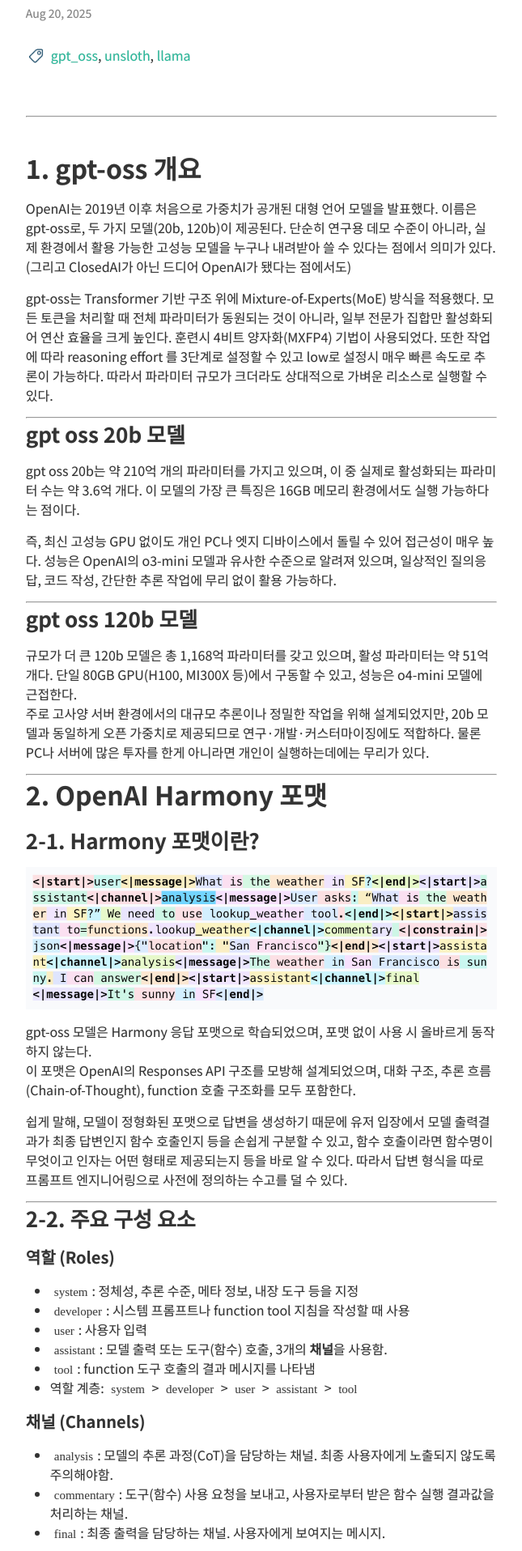
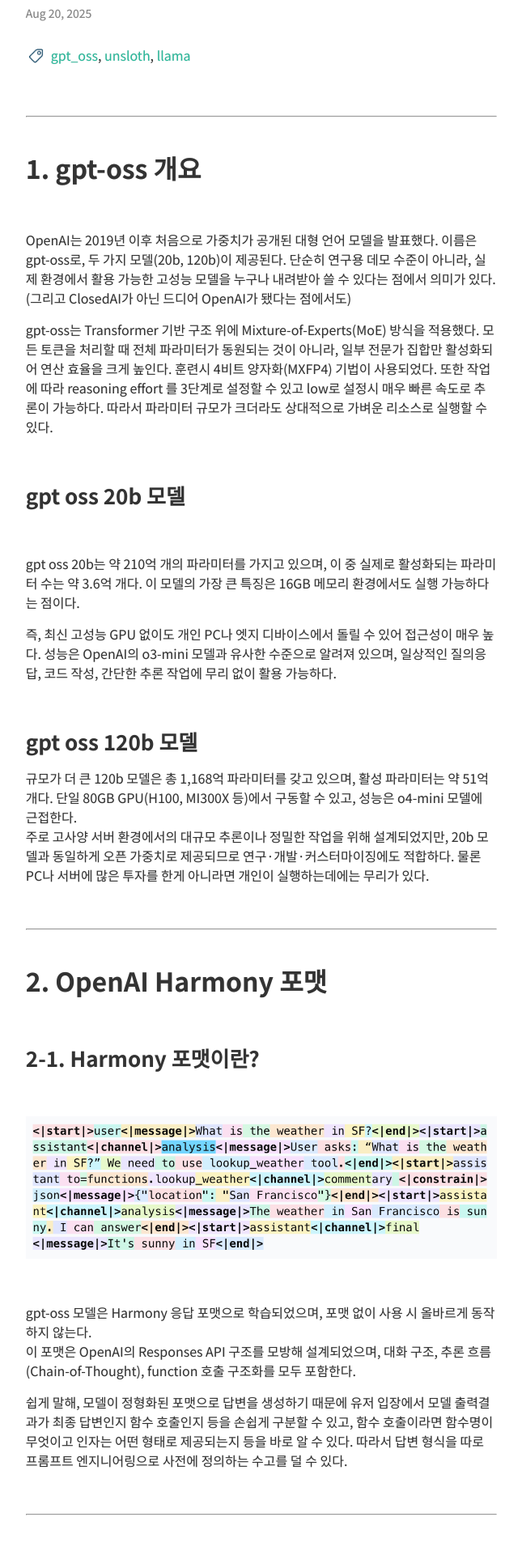
Before and after one commit to Clarit7/clarit7.github.io, a Jekyll site: the page built from _posts/2025-08-20-gpt_oss_tutorial.md, in a window 1280 px wide. Shown: the part 306-2222 px from the top of the page at 81% size, without its empty margins (317-962 px from the left). Built offline with Jekyll 4.4.1, drawn with Linux system fonts in a browser that asks for light colours; some web fonts are replaced; comment, search, counter and statistics services are not loaded.

Commit message:
Add linebreak

````diff
--- a/_posts/2025-08-20-gpt_oss_tutorial.md
+++ b/_posts/2025-08-20-gpt_oss_tutorial.md
@@ -16,45 +16,68 @@
 
 ## 1. gpt-oss 개요
 
+<br/>
+
 OpenAI는 2019년 이후 처음으로 가중치가 공개된 대형 언어 모델을 발표했다. 이름은 gpt-oss로, 두 가지 모델(20b, 120b)이 제공된다. 단순히 연구용 데모 수준이 아니라, 실제 환경에서 활용 가능한 고성능 모델을 누구나 내려받아 쓸 수 있다는 점에서 의미가 있다. (그리고 ClosedAI가 아닌 드디어 OpenAI가 됐다는 점에서도)
 
 gpt-oss는 Transformer 기반 구조 위에 Mixture-of-Experts(MoE) 방식을 적용했다. 모든 토큰을 처리할 때 전체 파라미터가 동원되는 것이 아니라, 일부 전문가 집합만 활성화되어 연산 효율을 크게 높인다. 훈련시 4비트 양자화(MXFP4) 기법이 사용되었다. 또한 작업에 따라 reasoning effort 를 3단계로 설정할 수 있고 low로 설정시 매우 빠른 속도로 추론이 가능하다. 따라서 파라미터 규모가 크더라도 상대적으로 가벼운 리소스로 실행할 수 있다.
 
----
+<br/>
 
 ### gpt oss 20b 모델
+
+<br/>
 
 gpt oss 20b는 약 210억 개의 파라미터를 가지고 있으며, 이 중 실제로 활성화되는 파라미터 수는 약 3.6억 개다. 이 모델의 가장 큰 특징은 16GB 메모리 환경에서도 실행 가능하다는 점이다.
 
 즉, 최신 고성능 GPU 없이도 개인 PC나 엣지 디바이스에서 돌릴 수 있어 접근성이 매우 높다. 성능은 OpenAI의 o3-mini 모델과 유사한 수준으로 알려져 있으며, 일상적인 질의응답, 코드 작성, 간단한 추론 작업에 무리 없이 활용 가능하다.
 
----
+<br/>
 
 ### gpt oss 120b 모델
 
 규모가 더 큰 120b 모델은 총 1,168억 파라미터를 갖고 있으며, 활성 파라미터는 약 51억 개다. 단일 80GB GPU(H100, MI300X 등)에서 구동할 수 있고, 성능은 o4-mini 모델에 근접한다.
 주로 고사양 서버 환경에서의 대규모 추론이나 정밀한 작업을 위해 설계되었지만, 20b 모델과 동일하게 오픈 가중치로 제공되므로 연구·개발·커스터마이징에도 적합하다. 물론 PC나 서버에 많은 투자를 한게 아니라면 개인이 실행하는데에는 무리가 있다.
 
+<br/>
+
 ---
+
+<br/>
 
 ## 2. OpenAI Harmony 포맷
 
+<br/>
+
 ### 2-1. Harmony 포맷이란?
+
+<br/>
 
 <p align="center">
     <img src="/images/2025/08/21/1.png" width="800px">
 </p>
+
+<br/>
 
 gpt-oss 모델은 Harmony 응답 포맷으로 학습되었으며, 포맷 없이 사용 시 올바르게 동작하지 않는다.
 이 포맷은 OpenAI의 Responses API 구조를 모방해 설계되었으며, 대화 구조, 추론 흐름 (Chain-of-Thought), function 호출 구조화를 모두 포함한다.
 
 쉽게 말해, 모델이 정형화된 포맷으로 답변을 생성하기 때문에 유저 입장에서 모델 출력결과가 최종 답변인지 함수 호출인지 등을 손쉽게 구분할 수 있고, 함수 호출이라면 함수명이 무엇이고 인자는 어떤 형태로 제공되는지 등을 바로 알 수 있다. 따라서 답변 형식을 따로 프롬프트 엔지니어링으로 사전에 정의하는 수고를 덜 수 있다.
 
+<br/>
+
 ---
+
+<br/>
 
 ### 2-2. 주요 구성 요소
 
+<br/>
+
 ####  역할 (Roles)
+
+<br/>
+
 - `system`: 정체성, 추론 수준, 메타 정보, 내장 도구 등을 지정
 - `developer`: 시스템 프롬프트나 function tool 지침을 작성할 때 사용
 - `user`: 사용자 입력
@@ -62,15 +85,25 @@
 - `tool`: function 도구 호출의 결과 메시지를 나타냄
 - 역할 계층: `system` > `developer` > `user` > `assistant` > `tool`
 
+<br/>
 
 #### 채널 (Channels)
+
+<br/>
+
 - `analysis`: 모델의 추론 과정(CoT)을 담당하는 채널. 최종 사용자에게 노출되지 않도록 주의해야함.
 - `commentary`: 도구(함수) 사용 요청을 보내고, 사용자로부터 받은 함수 실행 결과값을 처리하는 채널.
 - `final`: 최종 출력을 담당하는 채널. 사용자에게 보여지는 메시지.
 
+<br/>
+
 ---
 
+<br/>
+
 ### 2-3. Harmony 렌더러 라이브러리
+
+<br/>
 
 OpenAI는 Python 및 Rust용 공식 openai-harmony라이브러리를 제공하며, 이를 통해 올바른 포맷을 생성하고 토큰화할 수 있다. 다음은 harmony cookbook에서 볼 수 있는 대화 렌더링 예시이다. 총 6개의 메세지로 구성되어 있다. Identity(1번)와 시스템 프롬프트(2번)는 항상 앞에 위치하는 형식으로 시작된다. 유저의 질문(3번)을 어시스턴트가 질문의 의도를 분석해(4번) 함수 실행을 유저에게 요청하며 함수명과 인자를 제공(5번)한다. 마지막으로 실행된 함수의 결과값을 받아(6번) 처리한다.
 
@@ -106,7 +139,10 @@
 print(convo_harmony)
 ```
 
+<br/>
+
 출력결과
+
 ```
 <|start|>system<|message|>You are ChatGPT, a large language model trained by OpenAI.
 Knowledge cutoff: 2024-06
@@ -135,25 +171,40 @@
 } // namespace functions<|end|><|start|>user<|message|>What is the weather in Tokyo?<|end|><|start|>assistant<|channel|>analysis<|message|>User asks: "What is the weather in Tokyo?" We need to use get_weather tool.<|end|><|start|>assistant to=functions.get_weather<|channel|>commentary <|constrain|> json<|message|>{"location": "Tokyo"}<|call|><|start|>functions.lookup_weather<|channel|>commentary<|message|>{ "temperature": 20, "sunny": true }<|end|>'
 ```
 
+<br/>
+
 ```render_conversation(Conversation)```함수 대신 ```render_conversation_for_completion(Conversation, Role.ASSISTANT))```함수 사용시 마지막에 추가로 ```
 <|start|>assistant|>```토큰이 붙은 결과로 나온다. **모델 입력으로 사용시엔 꼭 후자로 사용해야만 답변이 정상적으로 생성된다.** (assistant가 답변할 차례라는것을 명시적으로 가이드하는 역할)
+
+<br/>
 
 ### 2-4. Harmony 흐름 요약
 
 <p align="center">
-    <img src="/images/2025/08/21/2.png" width="1200px">
+    <img src="/images/2025/08/21/2.png" width="800px">
 </p>
 
+<br/>
 
 ---
 
+<br/>
+
 ## 3. Unsloth 개요
+
+<br/>
 
 ### 3-1. Unsloth란?
 
+<br/>
+
 Unsloth는 OpenAI의 gpt-oss를 포함한 다양한 LLM을 더 빠르고 효율적으로 실행, 튜닝 가능하게 해 주는 오픈소스 프레임워크이다.
 
+<br/>
+
 ### 3-2. Unsloth의 장점
+
+<br/>
 
 - **경량화된 실행 환경**: gpt-oss-20b는 약 14 GB VRAM으로 튜닝 가능하며, 120b는 65 GB로 충분하다.
 - **파인튜닝 효율 개선**: 일반 방식 대비 1.5× 빠른 학습, 70% VRAM 감소, 10× 긴 컨텍스트를 제공한다.
@@ -161,27 +212,47 @@
 - **Harmony 포맷 안정화**: Unsloth의 chat template 수정으로 파싱 오류를 줄이고 안정성 확보
 - **튜토리얼 제공**: Colab 및 로컬 사용자를 위한 단계별 가이드와 안정적인 실행 흐름 제공
 
+<br/>
+
 ### 3-3. Unsloth에서 제공하는 gpt-oss 변형 모델
+
+<br/>
 
 원본 gpt-oss는 mxfp4(4비트 양자화) 포맷만 지원하는데 반해, unsloth에서 제공하는 변형모델은 다양한 포맷과 양자화를 지원한다. 특히, mxfp4 포맷은 gpu에서만 실행할 수 있기 때문에 20b 모델 기준 최소 16gb vram gpu가 없는 pc에서는 로드조차 불가능한데, 변형모델 중 gguf 포맷으로 제공되는 버전은 llama.cpp를 활용해 cpu와 ram에서도 실행 가능하기 때문에 개인이 다루기에 아주 적합하다.
 
 이 때문인지 허깅페이스에 올라온 다양한 gpt-oss 변형 모델 중 상위권을 차지하고 있다.
 
+<br/>
+
 <p align="center">
     <img src="/images/2025/08/21/3.png" width="800px">
 </p>
 
+<br/>
+
 ---
+
+<br/>
 
 ## 4. 튜토리얼
 
+<br/>
+
 gpt oss를 로컬에서 실행하고, function call을 중심으로 간단한 채팅 워크플로우를 구성한 뒤, 앞에서 설명했던 예시인 유저의 현재 위치를 구하고 위치를 기반으로 기온을 구하는 워크플로우를 실행해본다. 마지막으론 실제로 내가 gpt-oss와 harmony를 다루면서 삽질한 경험을 바탕으로 모델 사용시 주의해야 하는 점을 정리했다.
+
+<br/>
 
 ---
 
+<br/>
+
 ### 4-1. gpt oss 20b CPU에서 실행하기
 
+<br/>
+
 #### 실행 환경
+
+<br/>
 
 가상환경 생성이나 개발환경 세팅같은 내용은 생략하고, 현재 내가 사용중인 환경의 필수 패키지 버전만 작성했다.
 
@@ -196,7 +267,11 @@
 
 ram이 14gb정도 필요하므로 16gb, 여유있게 32gb ram 정도는 구매하는게 좋다.
 
+<br/>
+
 #### gpt-oss-20b-F16.gguf 실행
+
+<br/>
 
 ```python
 import json
@@ -232,14 +307,24 @@
 )
 ```
 
+<br/>
+
 딱히 설명이 더 필요 없을 정도로 너무 쉽게 실행됐다.
 unsloth_zoo를 import 하기 전에 unsloth를 미리 import 하는게 좋다. 이유는 잘 모르겠지만 나의 경우는 unsloth_zoo만 단독으로 import하면 unsloth를 내부적으로 import하지 못하는 문제가 있었다.
 
+<br/>
+
 ### 4-2. 대화 워크플로우 구성
+
+<br/>
 
 #### 필요 함수 사전 정의
 
+<br/>
+
 모델이 사용할 함수를 우선 정의한다. 유저의 현재 위치를 기반으로 해당 위치의 온도를 구하는 대화를 할 계획이기 때문에 location을 구하는 함수, temperature를 구하는 함수 두개가 필요하다. 출력값은 각각 "Korea, Republic of"과 25로 고정해놨고 json 포맷으로 변환할 수 있게 dict로 반환한다.
+
+<br/>
 
 ```python
 def get_current_temperature(location, format_t='celcius'):
@@ -261,7 +346,11 @@
 }
 ```
 
+<br/>
+
 #### System Message, Developer Message 작성
+
+<br/>
 
 원래라면 openai-harmony 패키지에서 제공하는 ```Conversation, Author, Message``` 같은 클래스를 사용해 작성해야 하지만, unsloth에서 제공하는 ```encode_conversations_with_harmony``` 함수를 사용한다면 이를 훨씬 쉽게 작성할 수 있다. 첫 유저 메세지는 시험삼아 “안녕”이라고 작성해보았다.
 
@@ -327,7 +416,10 @@
 print(encoded[0])
 ```
 
+<br/>
+
 출력결과
+
 ```
 <|start|>system<|message|>You are ChatGPT, a large language model trained by OpenAI.
 Knowledge cutoff: 2024-06
@@ -364,11 +456,19 @@
 } // namespace functions<|end|><|start|>user<|message|>안녕<|end|><|start|>assistant
 ```
 
+<br/>
+
 출력결과 마지막이 ```<|start|>assistant```로 끝나는데, 이는 ```add_generation_prompt=True```로 설정했기 때문이다. ```false```로 설정하면 저 부분이 추가되지 않는다. 모델 입력시 assistant가 대답할 차례라고 명시해주는 역할인데, 만약 이를 빼먹고 모델에 입력하면 출력결과에 문제가 생길 수 있다.
+
+<br/>
 
 #### harmony encoding 정의
 
+<br/>
+
 텍스트로 된 harmony 포맷을 객체 형태로 인코딩하거나 메세지 단위로 나누기 위해 필요하다.
+
+<br/>
 
 ```python
 allowed_special = {
@@ -392,12 +492,19 @@
 print(parsed_messages)
 ```
 
+<br/>
+
 출력결과
+
 ```
 [Message(author=Author(role=%3CRole.ASSISTANT: 'assistant'%3E, name=None), content=[TextContent(text="You are ChatGPT, a large language model trained by OpenAI.\nKnowledge cutoff: 2024-06\nCurrent date: 2025-08-21\n\nReasoning: low\n\n# Valid channels: analysis, commentary, final. Channel must be included for every message.\nCalls to these tools must go to the commentary channel: 'functions'.")], channel=None, recipient='<|start|>system', content_type=None), Message(author=Author(role=<Role.DEVELOPER: 'developer'>, name=None), content=[TextContent(text='# Instructions\n\nIf you don\'t know the answer just say that you don\'t know.\n\n# Tools\n\n## functions\n\nnamespace functions {\n\n// get current weather based on current location\ntype get_current_temperature = (_: {\n// The city and state, e.g. San Francisco, CA\nlocation: string,\nformat_t?: "celsius" | "fahrenheit", // default: celsius\n}) => any;\n\n// get current location based on user metadata\ntype get_current_location = (_: {\n// User\'s ID of current client session.\nuserid: string,\n// Max result length\nmax_len?: number, // default: 10\n}) => any;\n\n} // namespace functions')], channel=None, recipient=None, content_type=None), Message(author=Author(role=<Role.USER: 'user'>, name=None), content=[TextContent(text='안녕')], channel=None, recipient=None, content_type=None)]
 ```
 
+<br/>
+
 #### 대화 워크플로우 자동화 함수 작성
+
+<br/>
 
 유저 입력과 대화 기록(```user_message, conversation_history```)를 입력받아 모델 최종 답변과 추가된 대화 기록(```assistant_response, conversation_history```)를 반환하는 함수를 작성한다.
 
@@ -415,6 +522,8 @@
 8. 대화내역 harmony + 결과 harmony + 함수 출력값 포함 메세지 harmony 를 다시 모델에 입력 및 함수 호출과 출력값까지 대화내역에 저장
 9. 10번에 도달할때까지 5~8번 반복
 10. 마지막 Message가 final channel인 경우 대화내역에 저장하고 유저에게 최종 입력값 제공
+
+<br/>
 
 ```python
 def get_response(user_message, conversation_history=None):
@@ -487,7 +596,10 @@
     return assistant_response, conversation_history
 ```
 
+<br/>
+
 대화 시작
+
 ```python
 response, conversation_history = get_response(
     "유저 id가 john123인 사람의 현재 위치에 해당하는 곳의 현재 온도를 화씨로 알려줘. 그리고 그 온도라면 야외 활동하기에 어떤 상황인지도 대략적으로 설명해주고."
@@ -495,7 +607,10 @@
 print(response)
 ```
 
+<br/>
+
 중간출력
+
 ```
 ====== response harmony =======
 <|channel|>analysis<|message|>Need to call get_current_location then get_current_temperature.<|end|><|start|>assistant<|channel|>commentary to=functions.get_current_location <|constrain|>json<|message|>{"userid":"john123","max_len":10}
@@ -519,6 +634,8 @@
 [Message(author=Author(role=<Role.ASSISTANT: 'assistant'>, name=None), content=[TextContent(text='현재 `john123`님의 위치는 **대한민국**이며, 해당 지역의 현재 기온은 **25\u202f°F**(섭씨 약\u202f-3.9\u202f°C)입니다.  \n\n**25\u202f°F**는 상당히 추운 온도로, 실내에서 보온이 필요한 상황입니다.  \n\n- **야외 활동**: 25\u202f°F에서는 장갑, 두꺼운 코트, 모자, 목도리 등 방한 장비가 필수입니다.  \n- **운동**: 조깅이나 자전거 타기 같은 유산소 운동은 몸이 차가워지기 쉽고, 근육이 경직될 수 있어 부상 위험이 높습니다.  \n- **일상 생활**: 외출 시 충분히 따뜻하게 입고, 기온 차가 큰 지역이라면 실내에서 휴식을 취하는 것이 좋습니다.  \n\n따라서, **야외 활동은 권장되지 않으며** 방한 준비가 충분히 된 뒤에야 짧은 시간 동안 밖에 나가야 할 필요가 있을 때 고려해 보시는 것이 좋습니다.')], channel='final', recipient=None, content_type=None)]
 ```
 
+<br/>
+
 대화 워크플로우는 다음과 같이 흘러간다.
 
 1. user 입력에 대해 assistant가 analysis 채널에서 무엇을 해야하는지 스스로 생각 후 위치 구하는 함수가 필요하다는 것을 알아낸다.
@@ -529,7 +646,10 @@
 6. 모델 외부의 함수 실행기에서 함수명과 인자를 받아 실행 후 출력값({"temperature": 25})을 다시 모델에 제공한다.
 7. 함수 실행기로부터 받은 출력값을 근거로 모델은 final 채널에서 user에게 제공할 최종 답변을 생성한다.
 
+<br/>
+
 최종출력
+
 ```
 현재 `john123`님의 위치는 **대한민국**이며, 해당 지역의 현재 기온은 **25 °F**(섭씨 약 -3.9 °C)입니다.
 
@@ -542,6 +662,8 @@
 따라서, **야외 활동은 권장되지 않으며** 방한 준비가 충분히 된 뒤에야 짧은 시간 동안 밖에 나가야 할 필요가 있을 때 고려해 보시는 것이 좋습니다.
 ```
 
+<br/>
+
 이전 대화를 기억한 상태로 두번째 대화를 시작하려면 ```conversation_history```를 같이 제공하면 된다.
 
 ```python
@@ -552,12 +674,17 @@
 print(response)
 ```
 
+<br/>
+
 최종결과
+
 ```
 현재 `jay_lee`님의 위치는 **대한민국**이며, 해당 지역의 현재 기온은 **25 °F**(섭씨 약 -3.9 °C)입니다.
 
 **25 °F**는 매우 추운 온도이므로 야외 활동은 권장되지 않습니다. 방한 장비(두꺼운 코트, 모자, 장갑, 목도리 등)를 충분히 착용하고, 필요하다면 짧은 시간 동안 밖에 나가더라도 몸을 따뜻하게 유지하는 것이 중요합니다.
 ```
+
+<br/>
 
 두 번의 연속된 대화에서 ```conversation_history```는 다음과 같이 저장되었다. 이는 unsloth 인코더에 입력되는 포맷으로 harmony 렌더러를 사용할때보다 훨씬 간편한 형태인 것을 볼 수 있다.
 
@@ -601,9 +728,15 @@
   'content': '현재 `jay_lee`님의 위치는 **대한민국**이며, 해당 지역의 현재 기온은 **25\u202f°F**(섭씨 약\u202f-3.9\u202f°C)입니다.  \n\n**25\u202f°F**는 매우 추운 온도이므로 야외 활동은 권장되지 않습니다. 방한 장비(두꺼운 코트, 모자, 장갑, 목도리 등)를 충분히 착용하고, 필요하다면 짧은 시간 동안 밖에 나가더라도 몸을 따뜻하게 유지하는 것이 중요합니다.'}] # assistant final
 ```
 
+<br/>
+
 ### 4-3. troubleshooting
 
+<br/>
+
 #### harmony encoding 파싱 오류
+
+<br/>
 
 harmony 문서에서 ```parse_messages_from_completion_tokens```함수가 제대로 동작하지 않을 때를 대비해 예외처리를 권장하고 있다.
 
@@ -626,6 +759,8 @@
     print(f"Failed to handle conversation: {err}")
 ```
 
+<br/>
+
 가장 중요한 RuntimeError의 경우 시작 토큰이 없거나 종료 토큰이 없는 경우, 시작 토큰 뒤에 role이 아닌 channel이 오는 경우 등등 harmony 형식에서 어긋난 토큰 순서를 만나면 발생한다.
 
 만약 모델에서 생성된 결과가 harmony 포맷에서 어긋난다면, 앞부분에서도 강조했듯이 가장 먼저 모델 입력값에 ```<|start|>assistant```를 붙이고 모델에 입력했는지를 꼭 확인해봐야 한다. 만약 붙이지 않고 입력한다면 다음과 같이 시작 토큰 뒤에 채널명이 생성되어버리는 대참사가 종종 발생한다.
@@ -635,7 +770,11 @@
 <|start|>analysis<|message|>Need to call get_current_location then get_current_temperature.<|end|>
 ```
 
+<br/>
+
 #### llama.cpp에서 stop token을 제공하지 않는 문제
+
+<br/>
 
 스페셜 토큰 중 두 개의 stop token이 있는데, ```<|call|>```과 ```<|return|>```이다. 문제는 llama 모델의 ```create_completion``` 함수 실행후 나오는 결과 값에 제공되는 생성 종료 사유에 둘 중 어떤 토큰으로 종료되었는지를 알려주지 않고 해당 stop token을 제거한채로 결과를 줘버린다.
 
@@ -651,10 +790,14 @@
                         f'<|start|>functions.{func} to=assistant<|channel|>commentary<|message|>{result_json}<|end|><start>assistant'])
 ```
 
+<br/>
+
 harmony 문서에는 다음과 같이 언급되어있다.
 
 **Implementation note:** `<|return|>` is a decode-time stop token only. When you add the assistant’s generated reply to conversation history for the next turn, replace the trailing `<|return|>` with `<|end|>` so that stored messages are fully formed as `<|start|>{header}<|message|>{content}<|end|>`. Prior messages in prompts should therefore end with `<|end|>`. For supervised targets/training examples, ending with `<|return|>` is appropriate; for persisted history, normalize to `<|end|>`.
 
+
+<br/>
 
 ## 5. 총평
 
@@ -662,6 +805,7 @@
 * unsloth에서 harmony 렌더러 wrapping해서 제공해준 함수가 기대이상으로 쓰기 간편하다
 * harmony 포맷이 구조화가 잘 되어있어 모델이 토큰을 생성하는 순서를 체계적으로 이해할 수 있고 모델 외부와 높은 확률로 오류 없이 결과를 주고받을 수 있는 점이 맘에 든다
 * moe 레이어만 cpu에서 실행하고 나머지는 gpu에서 실행할 수 있다는데 (llama --cpu-moe 옵션) 한번 쓸만한지 테스트해보면 좋을듯
+
 <br/>
 
 ---
````
